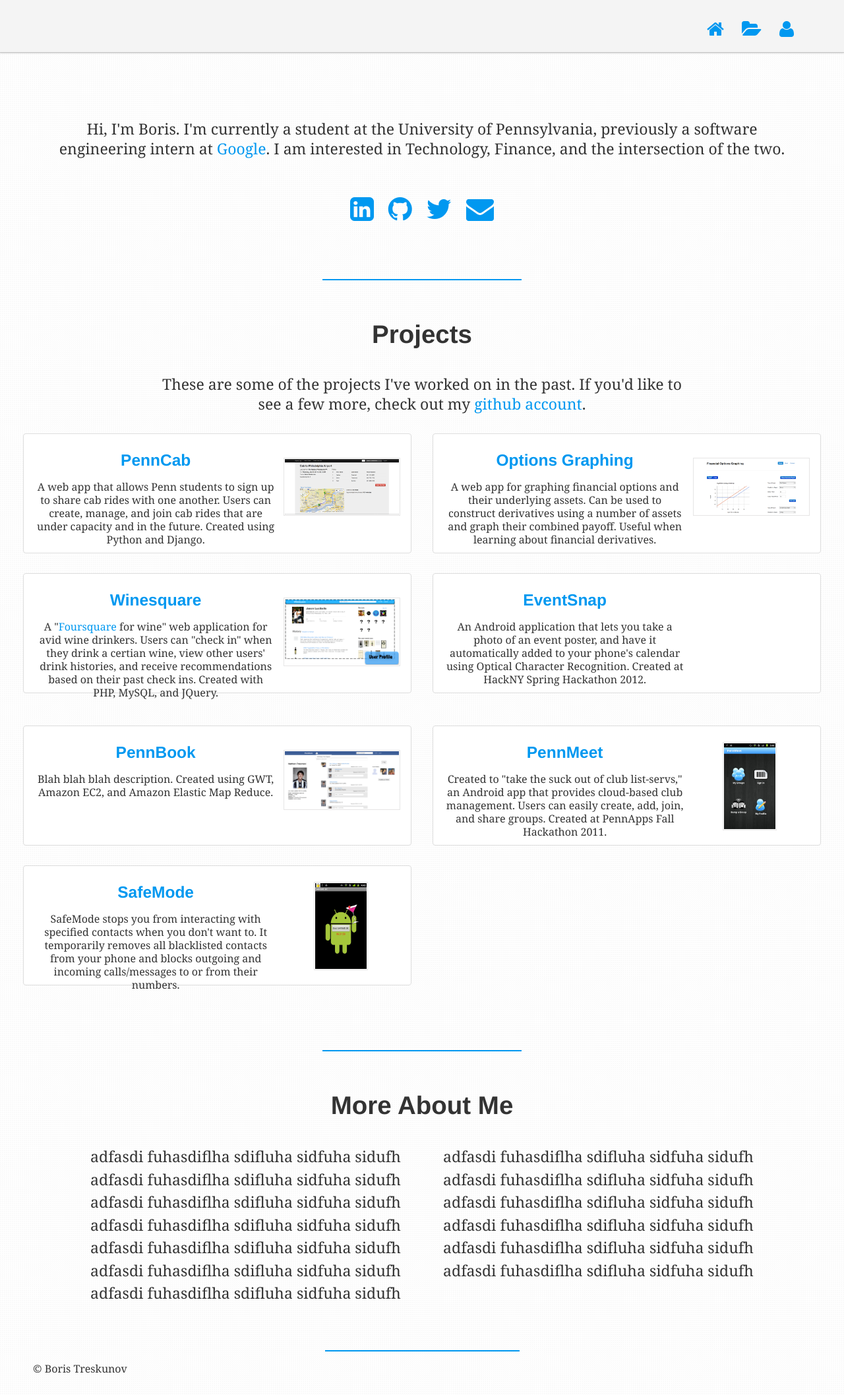
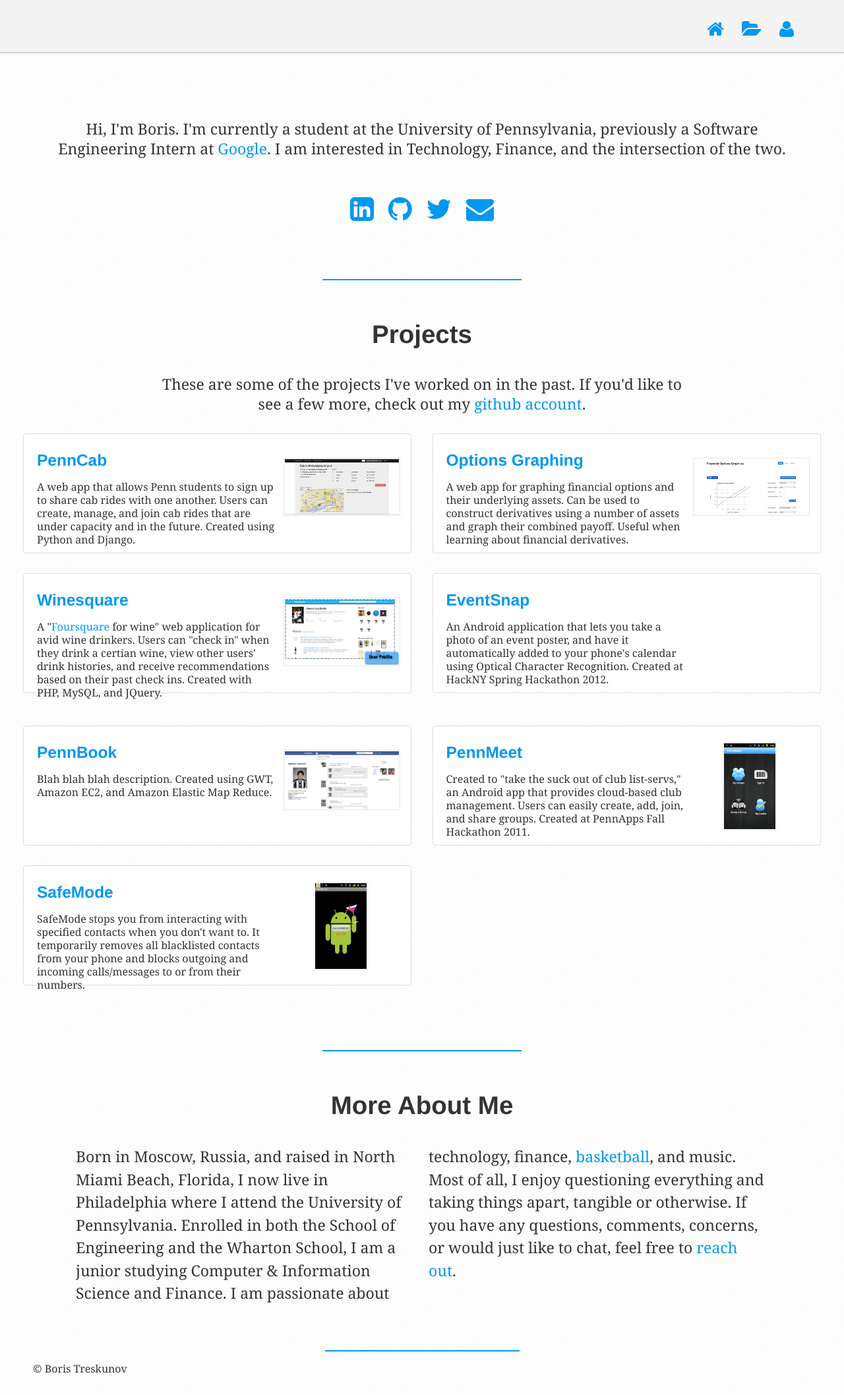
Before and after one commit to borist/borist.github.io, a plain HTML site: page index.html in a window 1280 px wide. Shown: the whole page at 66% size. Drawn offline with Linux system fonts and the light colour scheme.

Commit message:
finished about section

```diff
--- a/css/main.css
+++ b/css/main.css
@@ -128,21 +128,21 @@ hr {
 
 .projects-container {
 	/*background: #F4F4F4;*/
-	text-align: center;
 	padding: 30px 35px 65px 35px;
 }
 
 .projects-container .lead {
+	text-align: center;
 	margin: 60px 200px 0px 200px;
 }
 
 .about-container {
 	/*background: #F4F4F4;*/
-	text-align: center;
 	padding: 0px 35px 35px 35px;
 }
 
 .about-container .lead {
+	text-align: center;
 	margin: 60px 0px 0px 0px;
 }
 
@@ -164,6 +164,7 @@ hr {
 .two-column-text p {
 	line-height: 1.5;
 	font-size: 23px;
+	text-align: left;
 }
 
 footer {
--- a/index.html
+++ b/index.html
@@ -35,7 +35,7 @@
 		<section id="home">
 			<div class="home-container">
 				<div class="lead">
-					Hi, I'm Boris. I'm currently a student at the University of Pennsylvania, previously a software engineering intern at <a href="http://www.google.com">Google</a>. I am interested in Technology, Finance, and the intersection of the two.
+					Hi, I'm Boris. I'm currently a student at the University of Pennsylvania, previously a Software Engineering Intern at <a href="http://www.google.com">Google</a>. I am interested in Technology, Finance, and the intersection of the two.
 				</div>
 				<div class="center social-buttons">
 					<a href="http://www.linkedin.com/in/btreskunov"> <i class="icon-linkedin-sign icon-3x social-icon middle"></i></a>
@@ -285,8 +285,10 @@
 				<div class="lead">
 					<h1>More About Me</h1>
 
-					<div class="two-column-text"><p>
-						adfasdi fuhasdiflha sdifluha sidfuha sidufh adfasdi fuhasdiflha sdifluha sidfuha sidufh adfasdi fuhasdiflha sdifluha sidfuha sidufh adfasdi fuhasdiflha sdifluha sidfuha sidufh adfasdi fuhasdiflha sdifluha sidfuha sidufh adfasdi fuhasdiflha sdifluha sidfuha sidufh adfasdi fuhasdiflha sdifluha sidfuha sidufh adfasdi fuhasdiflha sdifluha sidfuha sidufh adfasdi fuhasdiflha sdifluha sidfuha sidufh adfasdi fuhasdiflha sdifluha sidfuha sidufh adfasdi fuhasdiflha sdifluha sidfuha sidufh adfasdi fuhasdiflha sdifluha sidfuha sidufh adfasdi fuhasdiflha sdifluha sidfuha sidufh </p>
+					<div class="two-column-text">
+						<p>
+						Born in Moscow, Russia, and raised in North Miami Beach, Florida, I now live in Philadelphia where I attend the University of Pennsylvania. Enrolled in both the School of Engineering and the Wharton School, I am a junior studying Computer & Information Science and Finance. I am passionate about technology, finance, <a class="tooltip-top" title="Go Miami Heat!">basketball</a>, and music. Most of all, I enjoy questioning everything and taking things apart, tangible or otherwise. If you have any questions, comments, concerns, or would just like to chat, feel free to <a href="mailto:treskunov.boris@gmail.com">reach out</a>.
+						</p>
 					</div>
 				</div>
 
@@ -307,6 +309,10 @@
                     	'selector': '',
                         'placement': 'bottom'
                 });
+                $(".tooltip-top").tooltip({
+                    	'selector': '',
+                        'placement': 'top'
+                });
                 $(".broken-project-link").popover({
                 	'placement': 'top',
                 	'title': "I'm Sorry",
```
